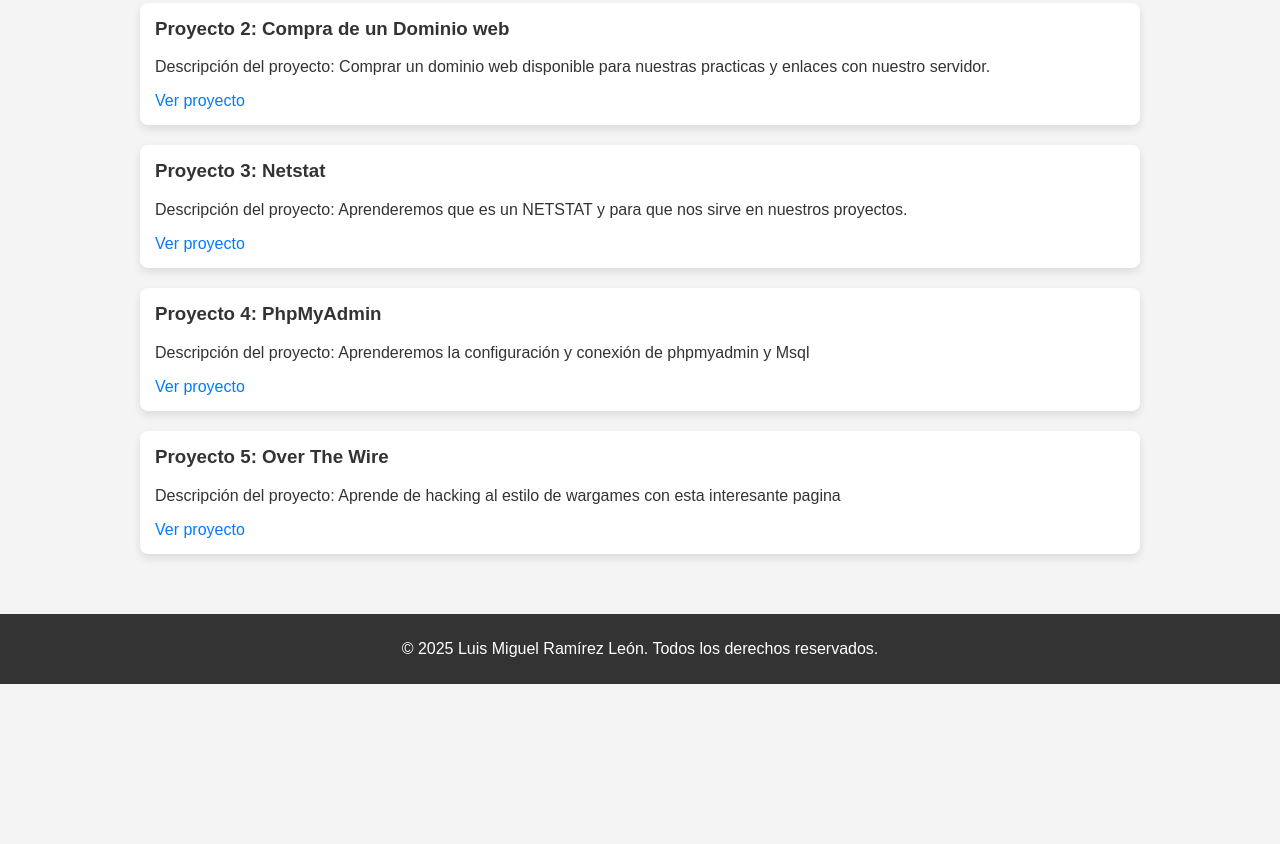
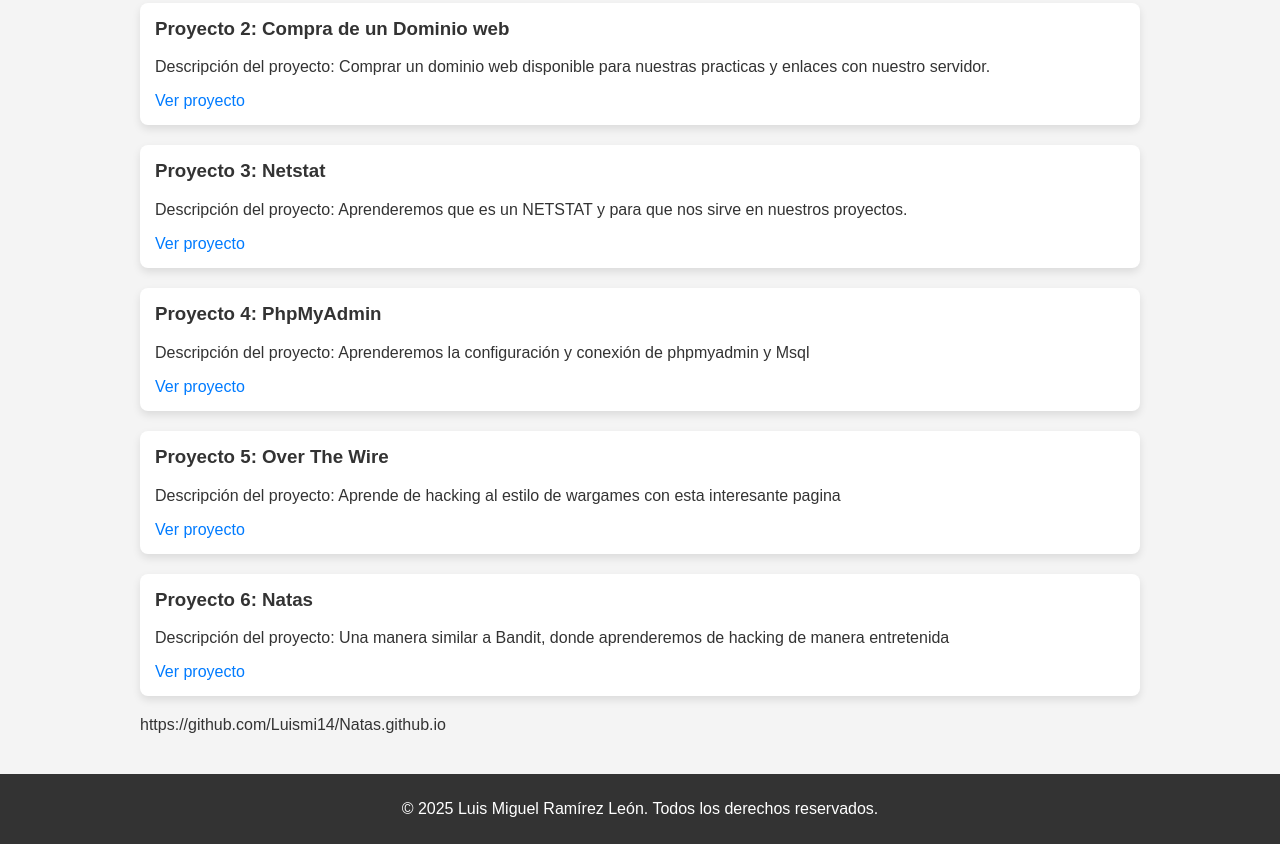
Before and after one commit to Luismi14/mis-trabajos.github.io, a plain HTML site: page index.html in a window 1280 px wide. Shown: the part 356-1200 px from the top of the page. Before the commit the page ends 1040 px from the top, so only its background shows below. Drawn offline with Linux system fonts and the light colour scheme.

Commit message:
Initial commit

```diff
--- a/index.html
+++ b/index.html
@@ -99,6 +99,14 @@
                 <a href="https://github.com/Luismi14/OverTheWire.github.io" target="_blank">Ver proyecto</a>
             </div>
 
+            <div class="project">
+                <h3>Proyecto 6: Natas</h3>
+                <p>Descripción del proyecto: Una manera similar a Bandit, donde aprenderemos de hacking de manera entretenida </p>
+                <a href="https://github.com/Luismi14/Natas.github.io" target="_blank">Ver proyecto</a>
+            </div>
+
+            https://github.com/Luismi14/Natas.github.io
+
         </section>
     </div>
 
```
